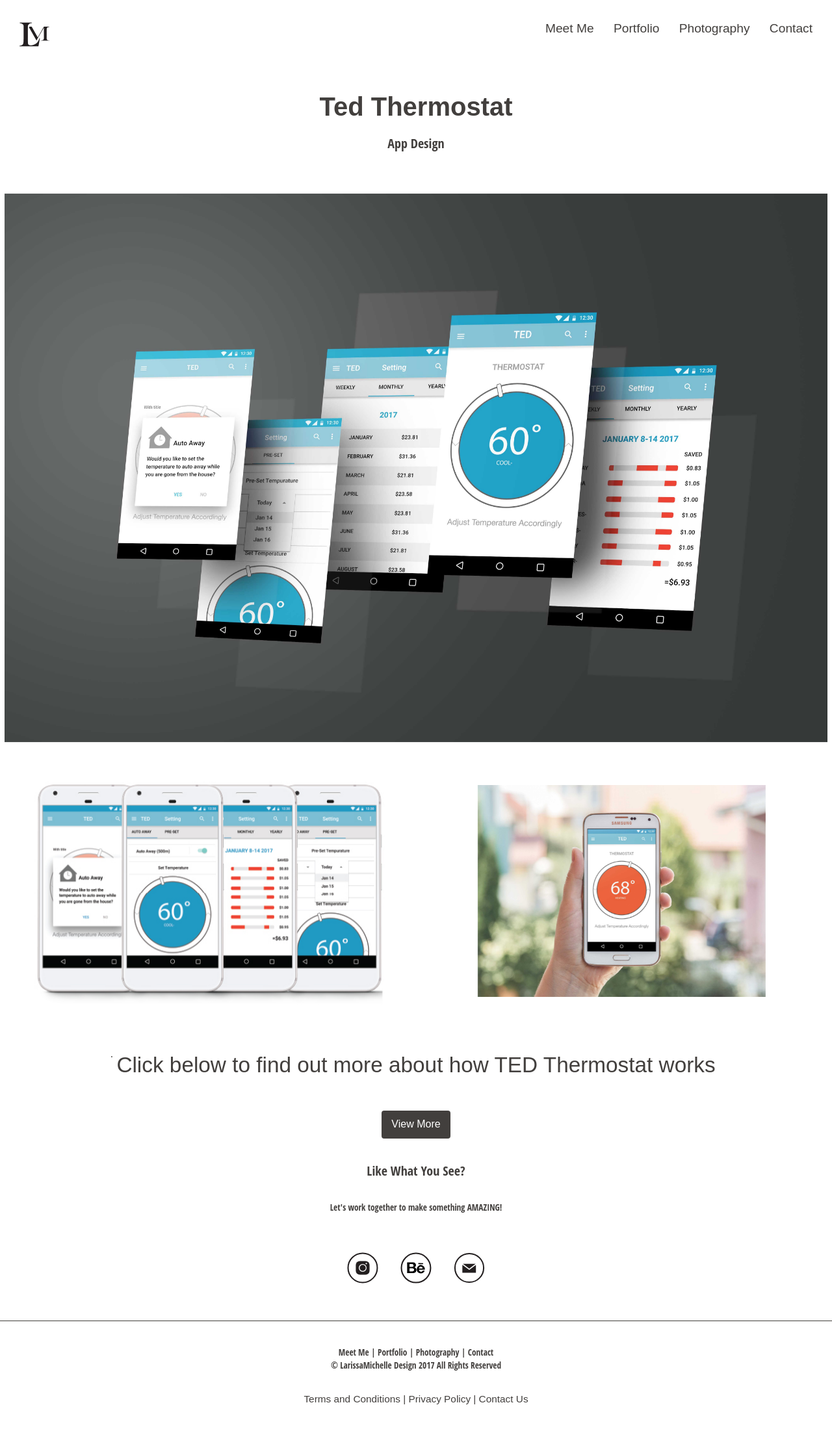
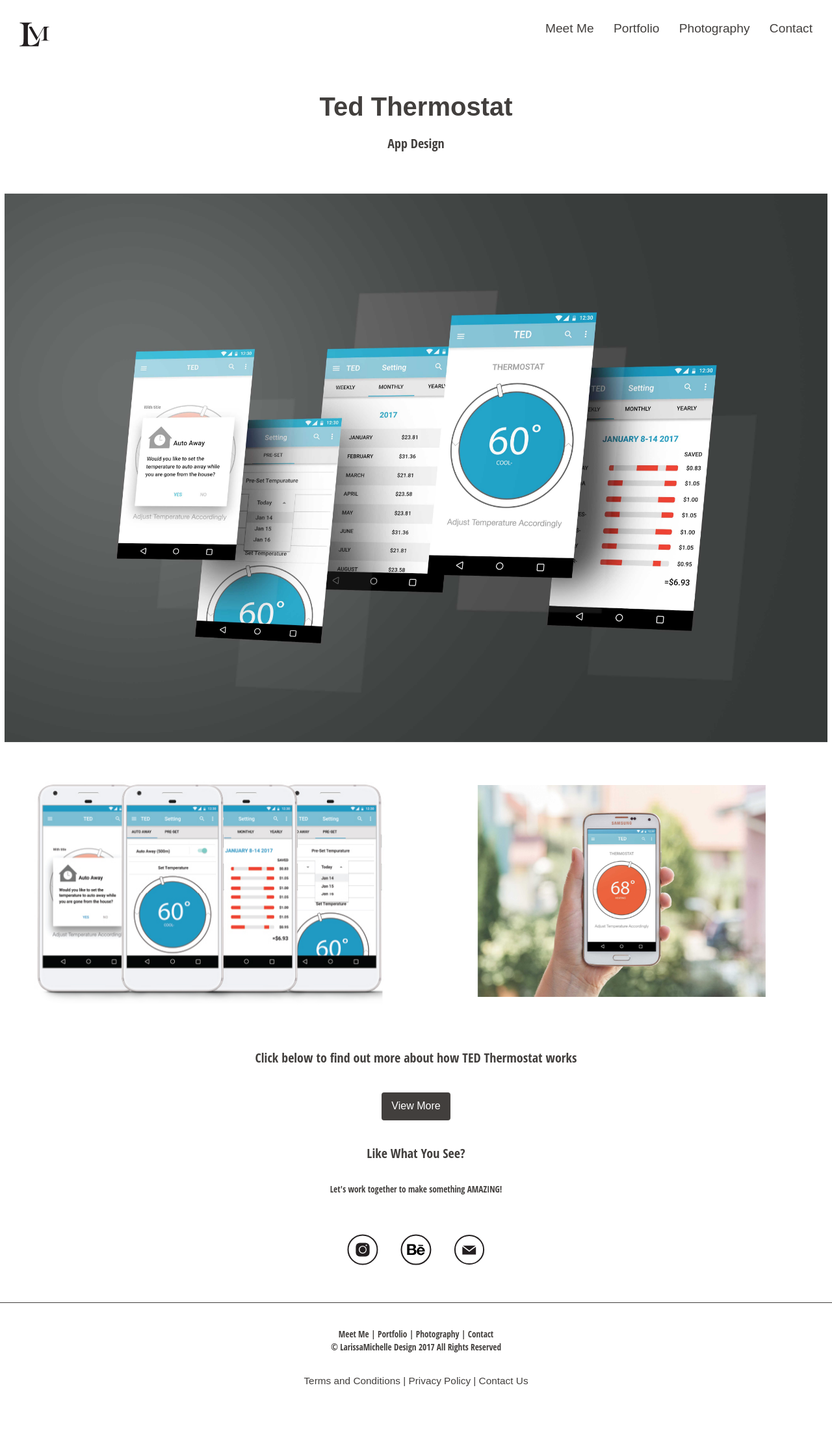
Before and after one commit to Carr0551/Portfolio-Website, a Jekyll site: the page built from ted-project.html, in a window 1280 px wide. Shown: the whole page at 65% size. Built offline with Jekyll 4.4.1, drawn with Linux system fonts in a browser that asks for light colours; some web fonts are replaced; after the commit the page ends 2174 px from its top, so only the background shows below that.

Commit message:
linked icons to social media

```diff
--- a/_layouts/default.html
+++ b/_layouts/default.html
@@ -37,17 +37,17 @@
     <h2 class="subheading text-center push-0">Like What You See?</h2>
     <p class="text-center push-0">Let's work together to make something AMAZING!</P>
     <div class="social-icons text-center pad-t-2 pad-b-2">
-      <a itemprop="url" class="icon-link gutter-1-2" href="{{site.baseurl}}/https://www.instagram.com/larissacarruthers/">
+      <a itemprop="url" class="icon-link gutter-1-2" href="https://www.instagram.com/larissacarruthers/">
         <i class="icon i-48">
           <img class="social-icons" src="{{site.baseurl}}/images/icons_instagram.svg" alt="">
         </i>
       </a>
-      <a itemprop="url" class="icon-link gutter-1-2" href="{{site.baseurl}}/https://www.behance.net/carr05516259">
+      <a itemprop="url" class="icon-link gutter-1-2" href="https://www.behance.net/carr05516259">
         <i class="icon i-48">
           <img class="social-icons" src="{{site.baseurl}}/images/icons_behance.svg" alt="">
         </i>
       </a>
-      <a itemprop="email" class="icon-link gutter-1-2" href="{{site.baseurl}}/larissamichelledesign@gmail.com">
+      <a itemprop="email" class="icon-link gutter-1-2" href="mailto:larissa.carruthers@gmail.com">
         <i class="icon i-48">
           <img class="social-icons" src="{{site.baseurl}}/images/icons_email.svg" alt="">
         </i>
--- a/ted-project.html
+++ b/ted-project.html
@@ -23,10 +23,10 @@
         </div>
       </li>
     </ul>
-    <ul class="text-center">
+    <ul class="text-center list-group">
       <li class="text">
-        <div class="project-1-content">
-          <p class="heading-2 text-center push">Click below to find out more about how TED Thermostat works</P>
+        <div class="project-1-content micro">
+          <p class="subheading text-center push">Click below to find out more about how TED Thermostat works</P>
         </div>
         <div class="text-center">
           <a class="btn" type="submit" href="https://www.behance.net/gallery/49407655/TEDSmart-Product-Prototype">View More</a>
```
